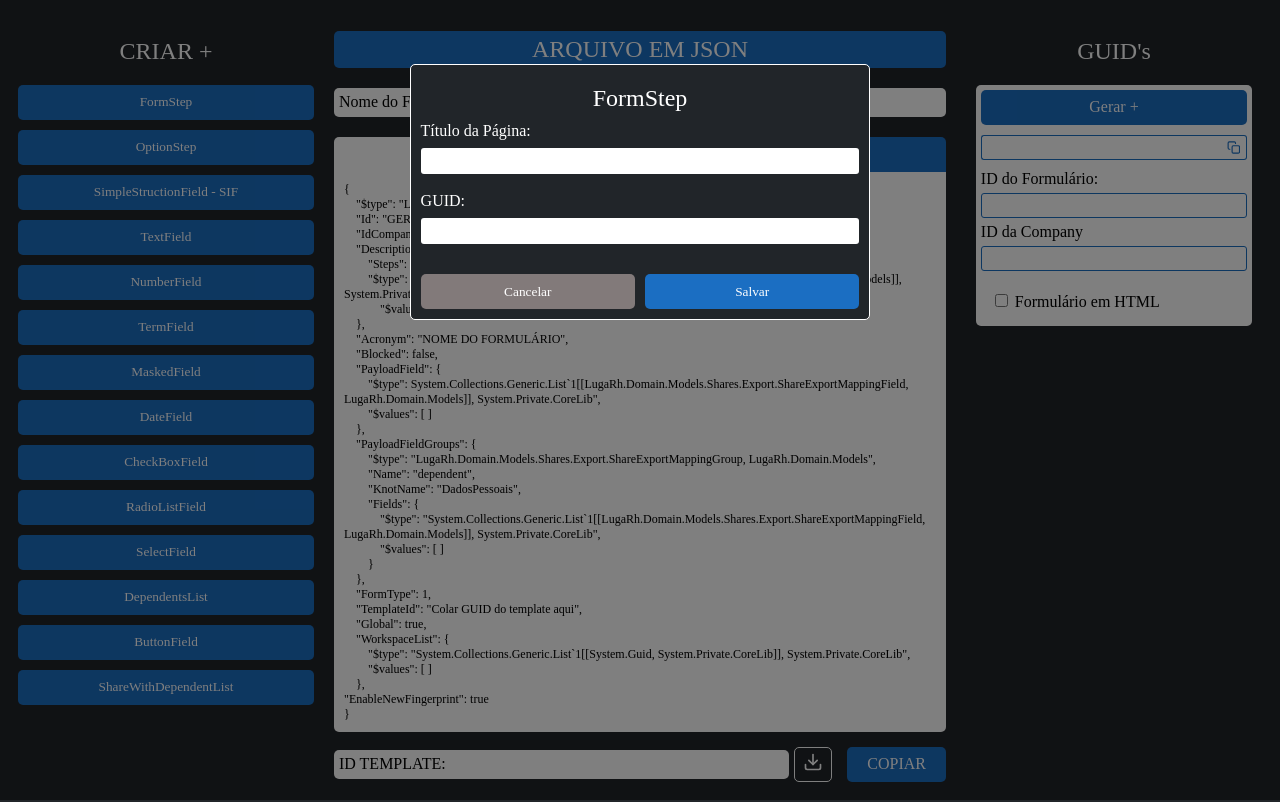
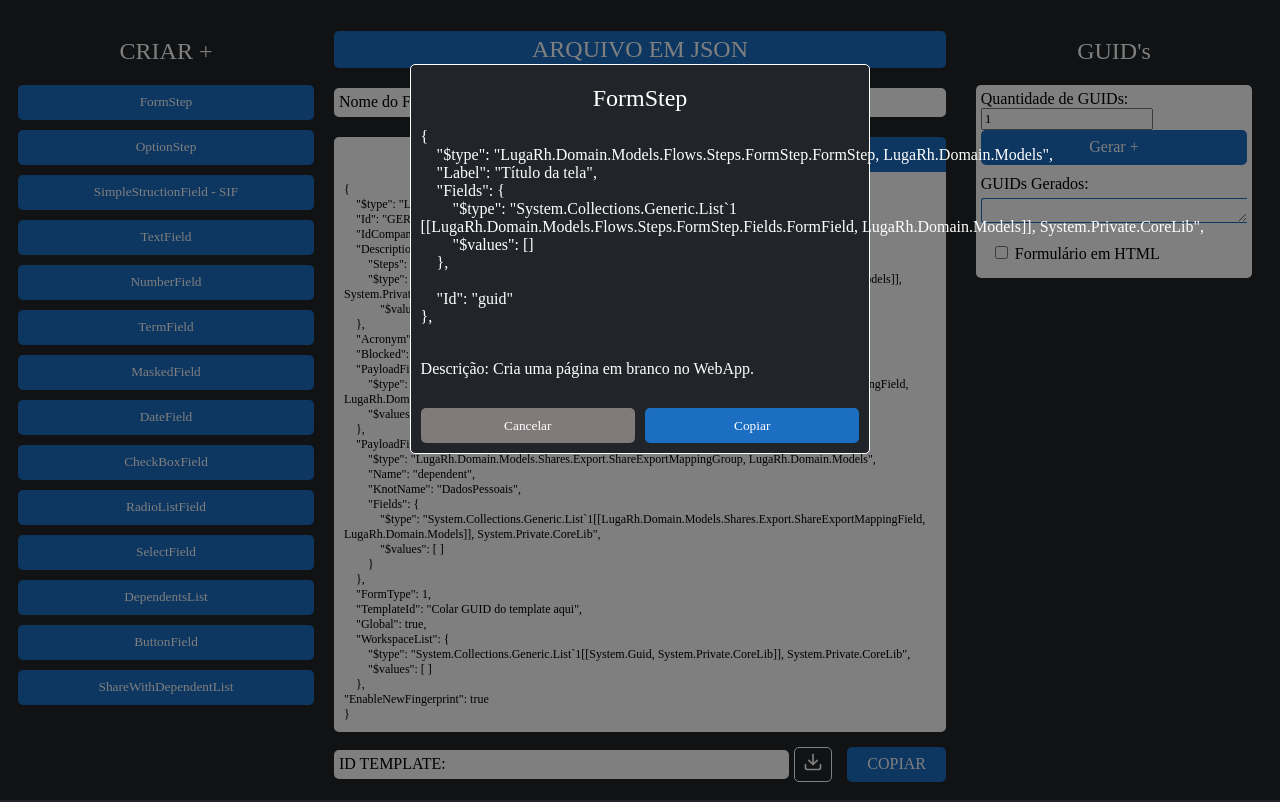
Before and after one commit to argarosa/FormsDevHelp, a plain HTML site: page FormsDevHelp/FormsDevHelp/index.html in a window 1280 px wide. Both pictures are taken after a click on the button "FormStep". Drawn offline with nearby package versions, Linux system fonts and the light colour scheme; a web font is replaced by a local one.

Commit message:
Update index.html

```diff
--- a/FormsDevHelp/FormsDevHelp/index.html
+++ b/FormsDevHelp/FormsDevHelp/index.html
@@ -43,7 +43,7 @@
       </div>
 
       <div class="tab">
-        <button id="tabPadrao" class="tab-button" onclick="abrirTab(event, 'docx'), mostrarDiv()">DOCX</button>
+        <button id="tabPadrao" class="tab-button" onclick="abrirTab(event, 'docx'), mostrarDiv()">JSON</button>
         <button class="tab-button" onclick="esconderDiv(), abrirTab(event, 'html')">HTML</button>
       </div>
 
@@ -115,17 +115,15 @@
 
     <div class="column">
       <h2 id="Sh2">GUID's</h2>
+
+      <body>
         <div class="guid-box">
+          <label for="numGuids">Quantidade de GUIDs:</label>
+          <input type="number" id="numGuids" min="1" value="1">
           <button onclick="mostrarGuid()" class="new-guid" style="font-size: 16px;">Gerar +</button>
           <div class="input-guid-box">
-          <div class="input-copy">
-            <input id="ramdomGuid" class="input-guid" type="text" />
-            <button onclick="copiarGuid()"> <i data-feather="copy"></i> </button>
-          </div>
-          <label for="text">ID do Formulário:</label>
-          <input class="input-id" type="text">
-          <label for="text">ID da Company</label>
-          <input class="input-id" type="text">
+            <label for="guidsText">GUIDs Gerados:</label>
+            <textarea id="guidsText" class="input-guid" rows="5" readonly></textarea>
           </div>
           <div id="check-html">
             <input type="checkbox">
@@ -142,19 +140,31 @@
   <div id="modal-1" class="modal">
     <div class="modal-body">
       <div>
+        <div>
           <div class="modal-title"> FormStep </div>
-        <div class="modal-display">
-          <label for="text">Título da Página: </label>
-          <input type="text">
-        </div><br>
-        <div class="modal-display">
-          <label for="text">GUID: </label>
-          <input type="text">
+          <div>
+              <pre class="json-code">
+{
+    "$type": "LugaRh.Domain.Models.Flows.Steps.FormStep.FormStep, LugaRh.Domain.Models",
+    "Label": "Título da tela",
+    "Fields": {
+        "$type": "System.Collections.Generic.List`1<br>[[LugaRh.Domain.Models.Flows.Steps.FormStep.Fields.FormField, LugaRh.Domain.Models]], System.Private.CoreLib",
+        "$values": []
+    },
+
+    "Id": "guid"
+},
+              </pre>
           </div>
+          <div class="modal-flex">
+              <div>Descrição: Cria uma página em branco no WebApp. </div>
+          </div>
+      </div>
+
       </div>
       <div class="close-modal">
         <button id="cancel-modal" onclick="fecharModal('modal-1')">Cancelar</button>
-        <button id="save-modal" onclick="fecharModal('modal-1')">Salvar</button>
+        <button id="save-modal" onclick="fecharModal('modal-1')">Copiar</button>
       </div>
     </div>
   </div>
```
Lines whose indentation alone changed are shown as unchanged.
